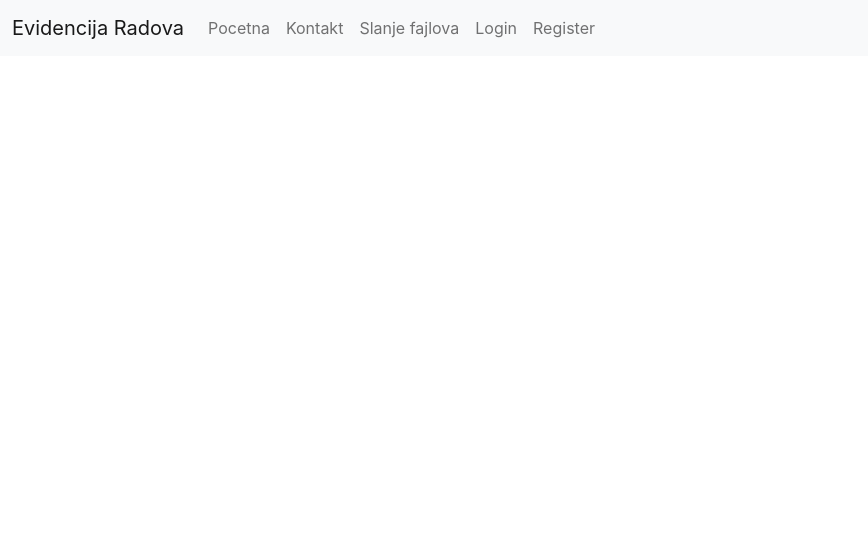
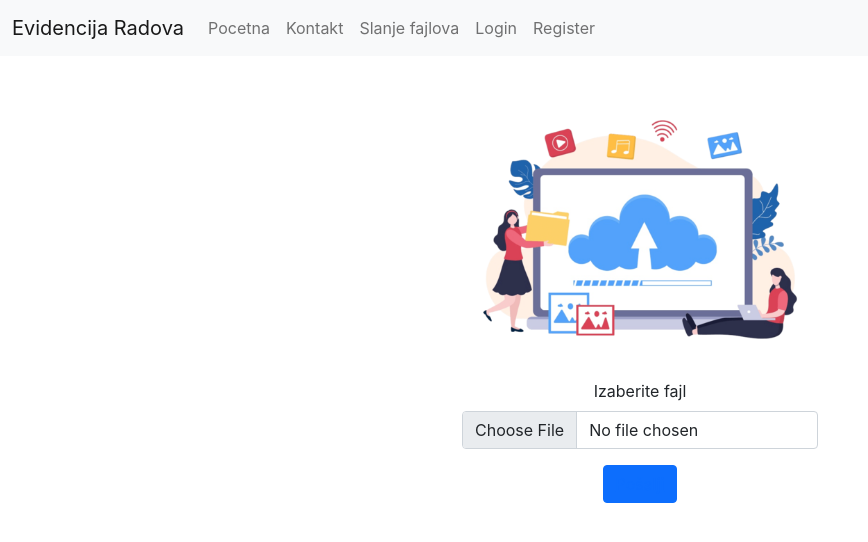
Before and after one commit to elab-development/internet-tehnologije-projekat-evidencijaradova_2020_0180, a React (Create React App) app in the folder react-frontend/: page /files in a window 1280 px wide. Shown: the top 542 px of the page, without its empty margins (0-868 px from the left). Built offline with nearby package versions, Linux system fonts and the light colour scheme.

Commit message:
Dodano uploadovanje fajlova

```diff
--- a/react-frontend/src/App.js
+++ b/react-frontend/src/App.js
@@ -4,6 +4,7 @@ import RegisterPage from './stranice/RegisterPage';
 import HomePage from './stranice/HomePage';
 import ContactPage from './stranice/ContactPage';
 import KorisniciPage from './stranice/KorisniciPage';
+import SlanjeFajlova from './stranice/SlanjeFajlova';
 import NavBar from './komponente/NavBar';
 import { useState } from 'react';
 import { BrowserRouter, Routes, Route } from "react-router-dom";
@@ -32,6 +33,7 @@ const App = ({ initialToken }) => {
           <Route path='/register' element={<RegisterPage />} />
           <Route path='/contact' element={<ContactPage />} />
           <Route path='/korisnici' element={<KorisniciPage />} />
+          <Route path='/files' element={<SlanjeFajlova authToken={token} />} />
         </Routes>
       </BrowserRouter>
     </div>
--- /dev/null
+++ b/react-frontend/src/stranice/SlanjeFajlova.jsx
@@ -0,0 +1,85 @@
+import React, { useState } from 'react';
+import axios from 'axios';
+
+// Komponenta za slanje fajlova
+const SlanjeFajlova = ({ authToken }) => {
+  // Stanje za čuvanje informacija o izabranom fajlu
+  const [file, setFile] = useState(null);
+
+  // Funkcija koja se poziva prilikom promene izabranog fajla
+  const handleFileChange = (e) => {
+    setFile(e.target.files[0]);
+  };
+
+  // Funkcija za slanje fajla na server
+  const handleUpload = () => {
+    if (file) {
+      const formData = new FormData();
+      formData.append('file', file);
+
+      axios.post('/api/uploadFile', formData, {
+        headers: {
+          'Content-Type': 'multipart/form-data',
+          'Authorization': `Bearer ${authToken}`,
+        },
+      })
+      .then(response => {
+        console.log(response.data);
+      })
+      .catch(error => {
+        if (error.response) {
+          // The request was made and the server responded with a status code
+          // that falls out of the range of 2xx
+          console.error('Error response:', error.response);
+          console.log('Data:', error.response.data);
+          console.log('Status:', error.response.status);
+          console.log('Headers:', error.response.headers);
+        } else if (error.request) {
+          // The request was made but no response was received
+          console.error('Error request:', error.request);
+        } else {
+          // Something happened in setting up the request that triggered an Error
+          console.error('Error message:', error.message);
+        }
+        console.error('Config:', error.config);
+      });
+    } else {
+      console.error('No file selected for upload.');
+    }
+  };
+
+  // Prikazivanje korisničkog interfejsa
+  return (
+    <div className="container mt-5">
+      <div className="row justify-content-center">
+        <div className="col-md-8 col-lg-6 col-xl-4">
+          <img
+            src="/upload.png"
+            className="img-fluid mb-4"
+            alt="Slika"
+          />
+          <div className="mb-3">
+            {/* Input polje za izbor fajla */}
+            <label htmlFor="fileInput" className="form-label">Izaberite fajl</label>
+            <input
+              type="file"
+              className="form-control"
+              id="fileInput"
+              onChange={handleFileChange}
+            />
+          </div>
+          <div className="row justify-content-center">
+            <div className="col-auto">
+              {/* Dugme za slanje fajla */}
+              <button className="btn btn-primary" onClick={handleUpload}>
+                <a href="#">Pošalji</a>
+              </button>
+            </div>
+          </div>
+        </div>
+      </div>
+    </div>
+  );
+};
+
+export default SlanjeFajlova;
```
Also changed, not shown: 2 other files (tests, documents, lock files or other folders).
